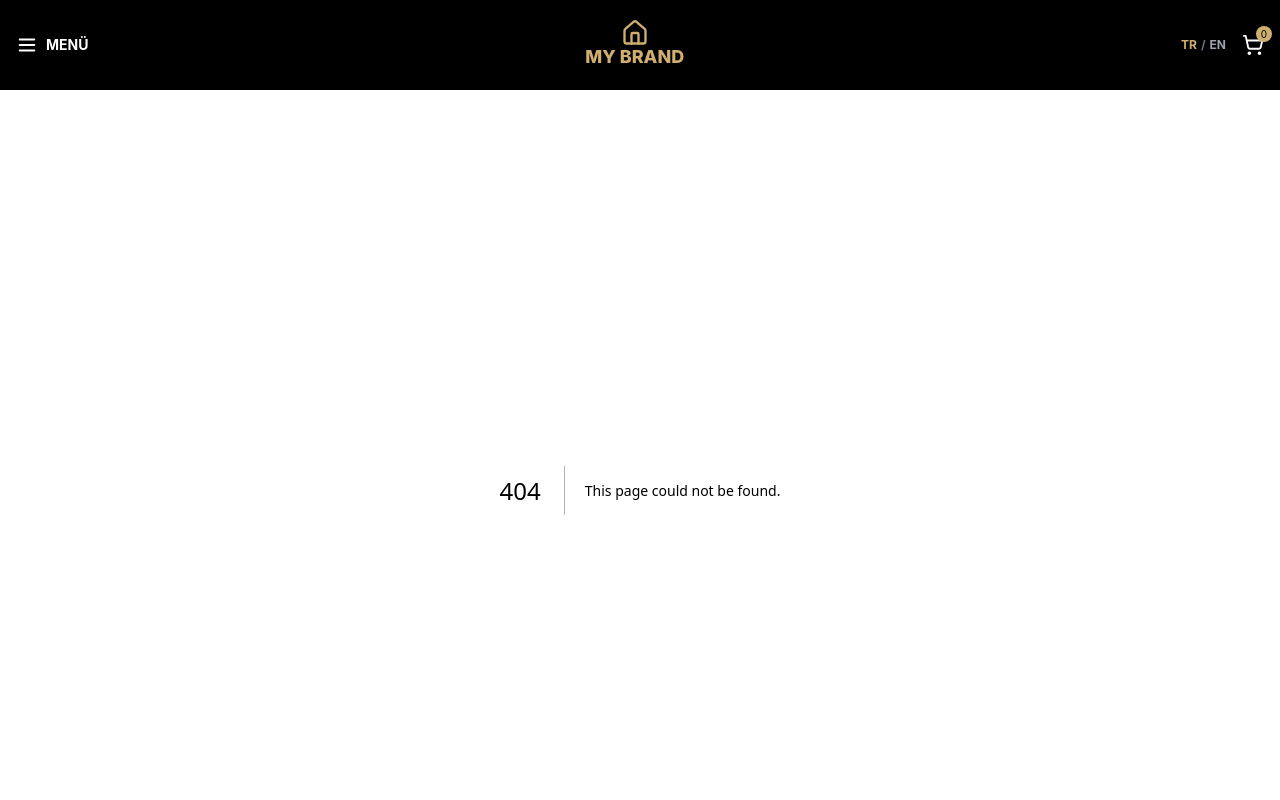
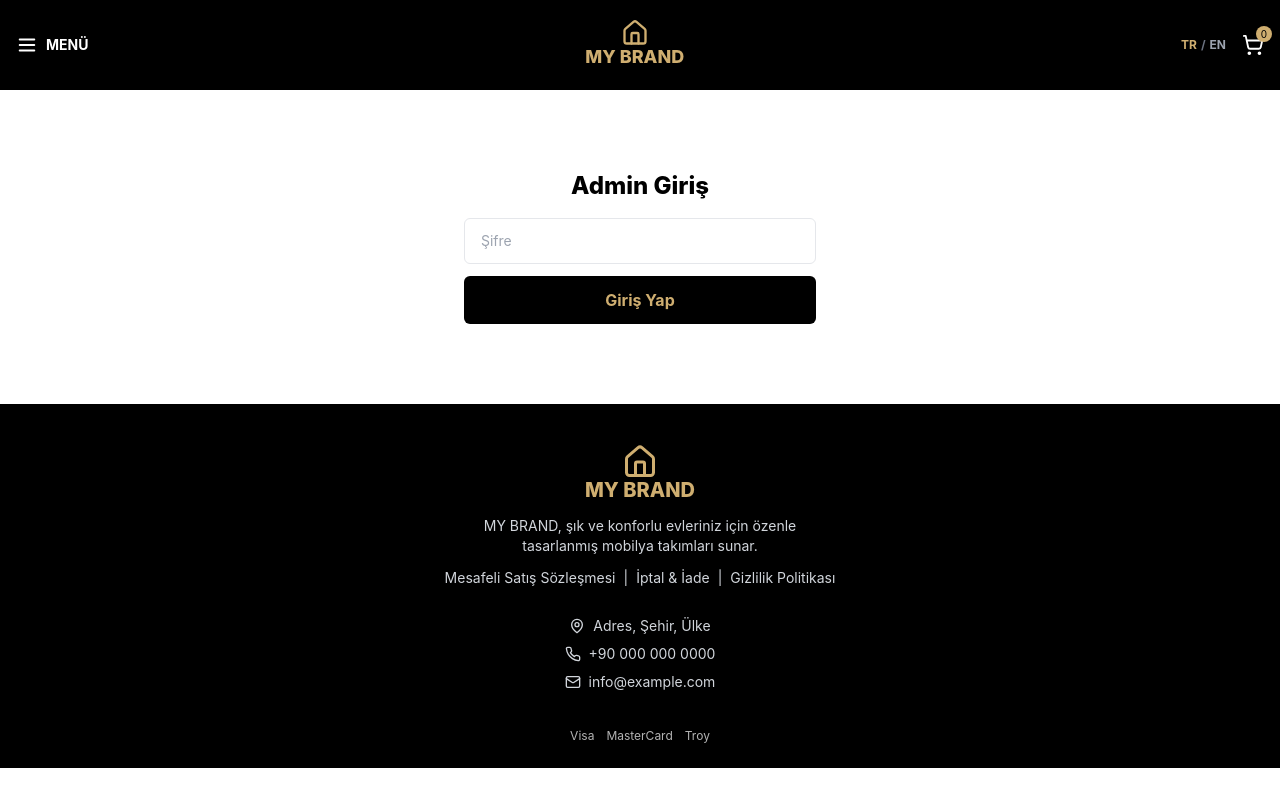
Before and after one commit to takrun00-hue/berk-homeavm, a Next.js app: page /admin in a window 1280 px wide. Before the commit this address had no page. Shown: the top 800 px of the page. Built offline with nearby package versions, Linux system fonts and the light colour scheme.

Commit message:
Create AdminLoginPage component for admin login

```diff
--- /dev/null
+++ b/app/admin/page.tsx
@@ -0,0 +1,49 @@
+"use client";
+
+import { useState } from "react";
+import { useRouter } from "next/navigation";
+
+export default function AdminLoginPage() {
+  const [password, setPassword] = useState("");
+  const [error, setError] = useState("");
+  const router = useRouter();
+
+  const handleLogin = async (e: React.FormEvent) => {
+    e.preventDefault();
+    setError("");
+
+    const res = await fetch("/api/admin/login", {
+      method: "POST",
+      headers: { "Content-Type": "application/json" },
+      body: JSON.stringify({ password }),
+    });
+
+    if (res.ok) {
+      router.push("/admin/upload");
+    } else {
+      setError("Şifre yanlış.");
+    }
+  };
+
+  return (
+    <section className="py-20 px-4 max-w-sm mx-auto space-y-4">
+      <h1 className="text-2xl font-extrabold text-center">Admin Giriş</h1>
+      <form onSubmit={handleLogin} className="space-y-3">
+        <input
+          type="password"
+          placeholder="Şifre"
+          value={password}
+          onChange={(e) => setPassword(e.target.value)}
+          className="w-full border rounded-md px-4 py-3 text-sm"
+        />
+        {error && <p className="text-red-500 text-xs">{error}</p>}
+        <button
+          type="submit"
+          className="w-full bg-black text-gold py-3 rounded-md font-bold"
+        >
+          Giriş Yap
+        </button>
+      </form>
+    </section>
+  );
+}
```
